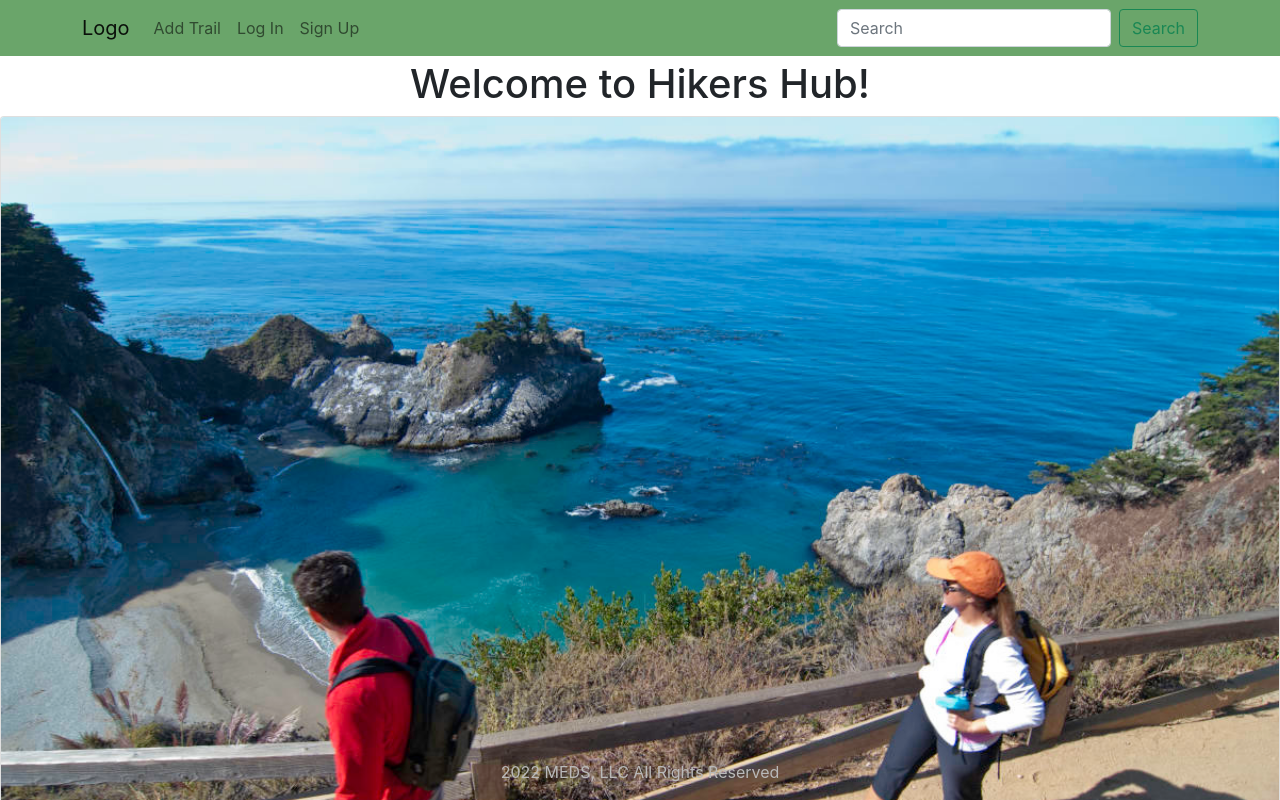
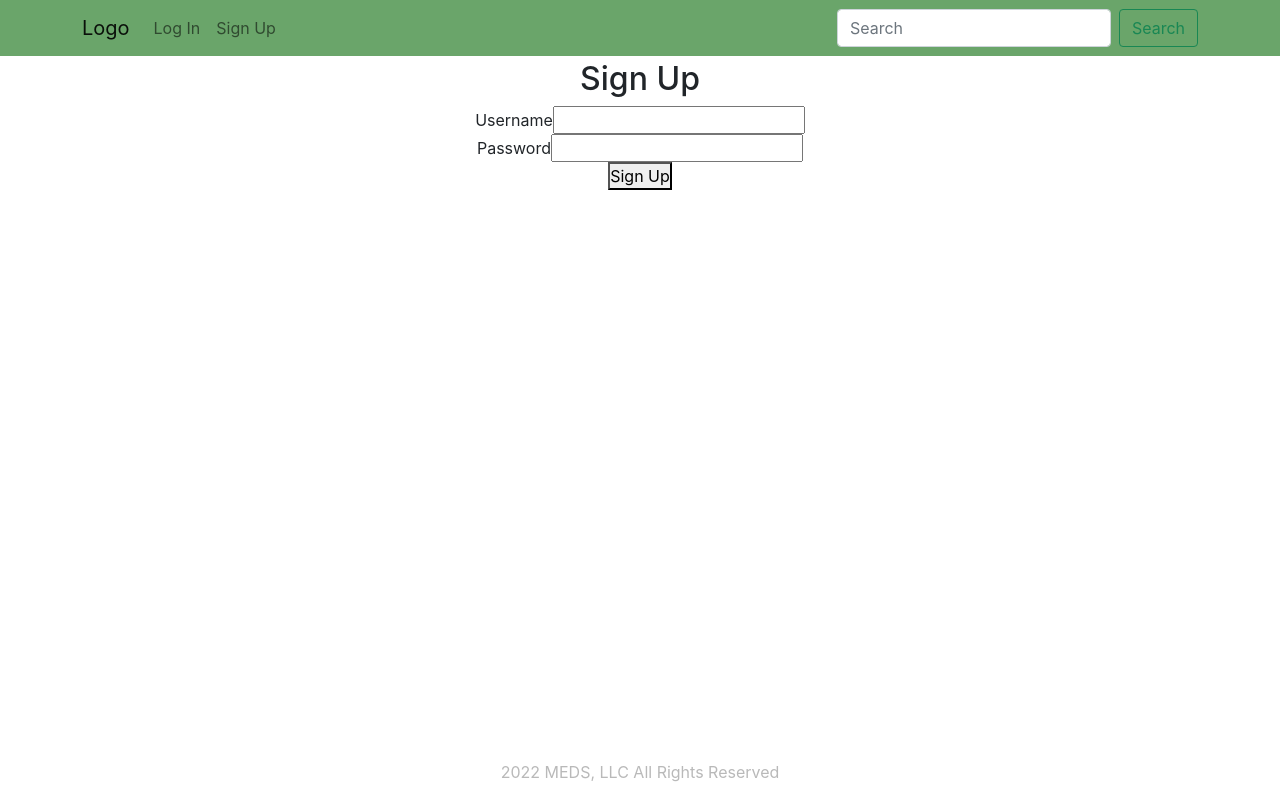
Before and after one commit to SEIR-Hikers-Hub/Hikers-Hub, a React (Create React App) app in the folder frontend/: page /signup in a window 1280 px wide. Before the commit this address led to /. Shown: the top 800 px of the page. Built offline with nearby package versions, Linux system fonts and the light colour scheme; no server answers.

Commit message:
login, signup redirects as well as conditional rendering of login/logout

```diff
--- a/frontend/src/App.js
+++ b/frontend/src/App.js
@@ -62,14 +62,9 @@ function App() {
     // }, [props.isLoggedIn])
 
 
-  const handleLogOut = () => {
-    localStorage.clear()
-    setIsLoggedIn(false)
-  };
-
   return (
     <div className="App">
-      <Header setIsLoggedIn={setIsLoggedIn} />
+      <Header setIsLoggedIn={setIsLoggedIn} isLoggedIn={isLoggedIn} />
 
       <Routes>
 
@@ -80,12 +75,12 @@ function App() {
 
         <Route
           path='/login'
-          element={ <Login /> }
+          element={ <Login setIsLoggedIn={setIsLoggedIn} isLoggedIn={isLoggedIn} /> }
         />
 
         <Route
           path='/signup'
-          element={ <SignUp setIsLoggedIn={setIsLoggedIn} /> }
+          element={ <SignUp setIsLoggedIn={setIsLoggedIn} isLoggedIn={isLoggedIn} /> }
         />
 
         <Route
--- a/frontend/src/components/Header/index.js
+++ b/frontend/src/components/Header/index.js
@@ -16,33 +16,27 @@ import './style.css';
 export default function Header(props) {
 
     // state declaration: build JSX array of NavBar items
- const initialState = [
-    <div className='nav-item' key='1'>Theme</div>,
-
-    <div className='nav-item' key='2'>
-        <Link to='/'>
-            <img alt='blogr_logo' src='blogr_logo.png' />
-            <h1>logr</h1>
-        </Link>
-    </div>
-]
+    const initialState = []
     const [navItems, setNavItems] = useState(initialState)
 
     // add NavBar items to JSX array depending on App login state
     useEffect(() => {
         if (props.isLoggedIn) {
             setNavItems(initialState.concat(
-            <div className="nav-item" key='3'>
-                <button onClick={() => { props.setLogInStatus(false) }}>Log Out</button>
-            </div>
+                <Nav className="me-auto" key='2'>
+                    <Button onClick={() => {
+                        props.setIsLoggedIn(false)
+                        localStorage.clear()
+                        console.log(localStorage.token)
+                    }}>Log Out</Button>
+                </Nav>
             ))
         } else {
             setNavItems(initialState.concat([
-            <div className="nav-item" key='3'>
-                <Link to='/'>
-                    Log In
-                </Link>
-            </div>
+                <Nav className="me-auto" key='2'>
+                    <Nav.Link className="nav-item" href="/login" key='2'>Log In</Nav.Link>
+                    <Nav.Link className="nav-item" href="/signup" key='3'>Sign Up</Nav.Link>
+                </Nav>
             ]))
         }
     }, [props.isLoggedIn])
@@ -54,11 +48,7 @@ useEffect(() => {
                 <Link to='/'><Navbar.Brand className="nav-logo"> Logo </Navbar.Brand></Link>
                 <Navbar.Toggle aria-controls="basic-navbar-nav" />
                 <Navbar.Collapse id="basic-navbar-nav">
-                <Nav className="me-auto">
-                    <Nav.Link href="/addtrail">Add Trail</Nav.Link>
-                    <Nav.Link href="/login">Log In</Nav.Link>
-                    <Nav.Link href="/signup">Sign Up</Nav.Link>
-                </Nav>
+                    {navItems}
                     <Form className="d-flex">
                         <Form.Control
                             type="search"
--- a/frontend/src/pages/Login/index.js
+++ b/frontend/src/pages/Login/index.js
@@ -1,11 +1,11 @@
 
 import { loginToAccount } from '../../utils/api';
-import { useState, useEffect} from 'react'
+import { useState, useEffect } from 'react'
 import { useNavigate } from "react-router-dom";
 //STYLES
 import './styles.css'
 
-export default function Login(props){
+export default function Login(props) {
   const [formData, setFormData] = useState({
     username: '',
     password: '',
@@ -14,8 +14,8 @@ export default function Login(props){
   const [isLoggedIn, setIsLoggedIn] = useState(false)
   const navigate = useNavigate()
 
-    function handleChange(event){
-        setFormData({...formData, [event.target.id]: event.target.value})
+  function handleChange(event) {
+    setFormData({ ...formData, [event.target.id]: event.target.value })
   };
 
   // Handle submit function for login and signup forms
@@ -24,16 +24,16 @@ export default function Login(props){
     loginToAccount(formData)
       .then((data) => {
         localStorage.token = data.token
-            props.setLogInStatus(true)
+        props.setIsLoggedIn(true)
       })
   };
 
   // // redirect to home page if logged in
   useEffect(() => {
-    if (props.setIsLoggedIn) {
+    if (props.isLoggedIn) {
       navigate('/')
     }
-}, [props.setIsLoggedIn])
+  }, [props.isLoggedIn])
 
   return (
     <div>
--- a/frontend/src/pages/SignUp/index.js
+++ b/frontend/src/pages/SignUp/index.js
@@ -33,10 +33,10 @@ function SignUp(props) {
 
 // // redirect to home page if logged in
     useEffect(() => {
-        if (props.setIsLoggedIn) {
+        if (props.isLoggedIn) {
             navigate('/')
         }
-    }, [props.setIsLoggedIn])
+    }, [props.isLoggedIn])
 
   return (
     <div>
```
Also changed, not shown: 1 other file (tests, documents, lock files or other folders). Lines whose indentation alone changed are shown as unchanged.
